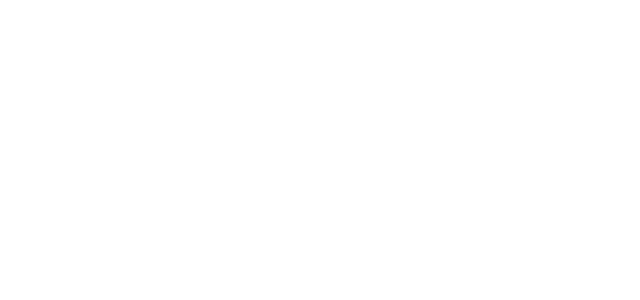
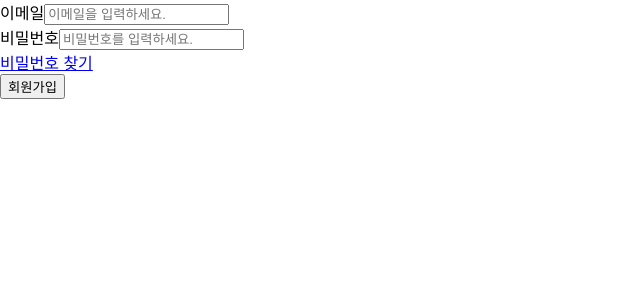
Before and after one commit to eksql0645/DailyPayCalendar, a React (Create React App) app in the folder react-app/: page / in a window 1280 px wide. Before the commit this address had no page. Shown: the top 300 px of the page, without its empty margins (0-640 px from the left). Built offline with nearby package versions, Linux system fonts and the light colour scheme.

Commit message:
[Feat] login layout 구현
login layout 및 라우터 구현

```diff
--- a/react-app/src/App.js
+++ b/react-app/src/App.js
@@ -67,11 +67,28 @@
   );
 }
 
+function Login() {
+  return (
+    <div>
+      <label>이메일</label>
+      <input type="email" placeholder="이메일을 입력하세요."></input>
+      <br />
+      <label>비밀번호</label>
+      <input type="password" placeholder="비밀번호를 입력하세요."></input>
+      <br />
+      <Link to="/find_password">비밀번호 찾기</Link>
+      <br />
+      <button type="button">회원가입</button>
+    </div>
+  );
+}
+
 function App() {
   return (
     <Routes>
       <Route path="/calendar" element={<CalendarInfo />} />
       <Route path="/work_setting" element={<WorkSetting />} />
+      <Route path="/" element={<Login />} />
     </Routes>
   );
 }
```
